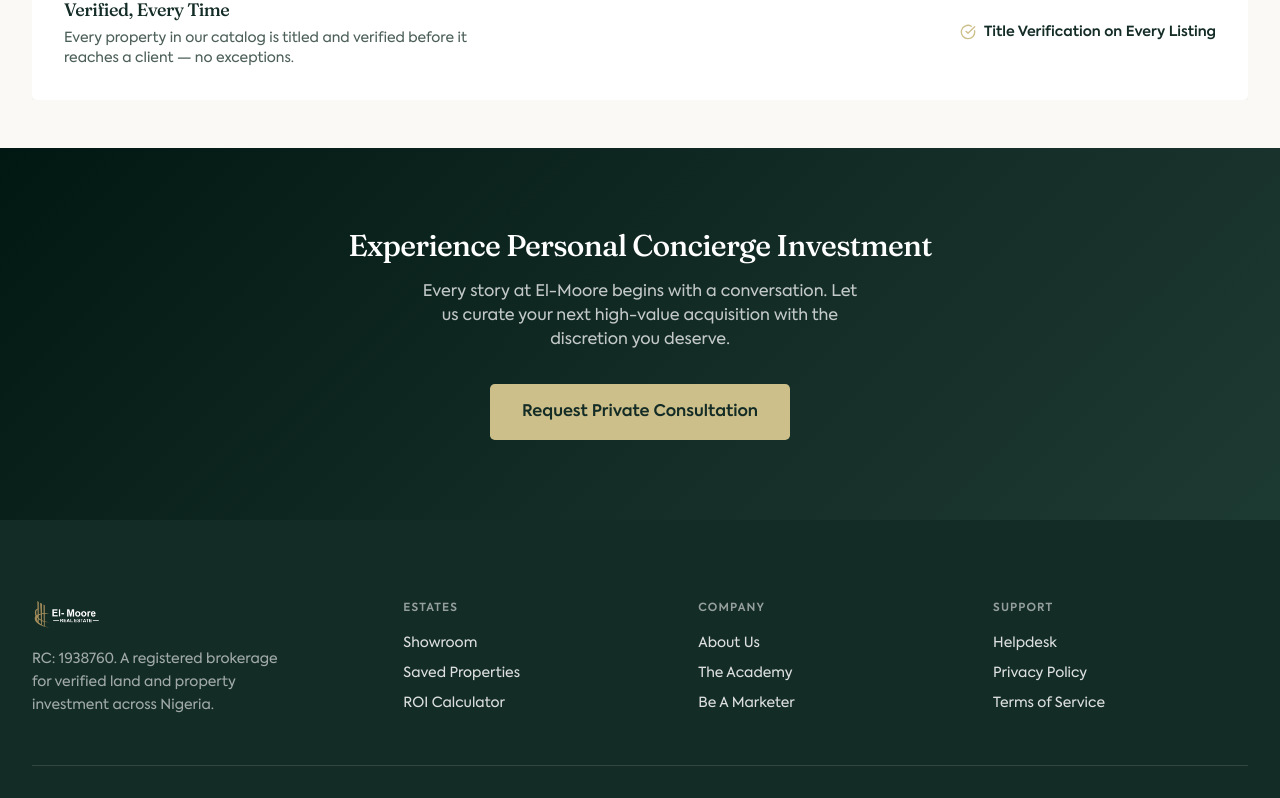
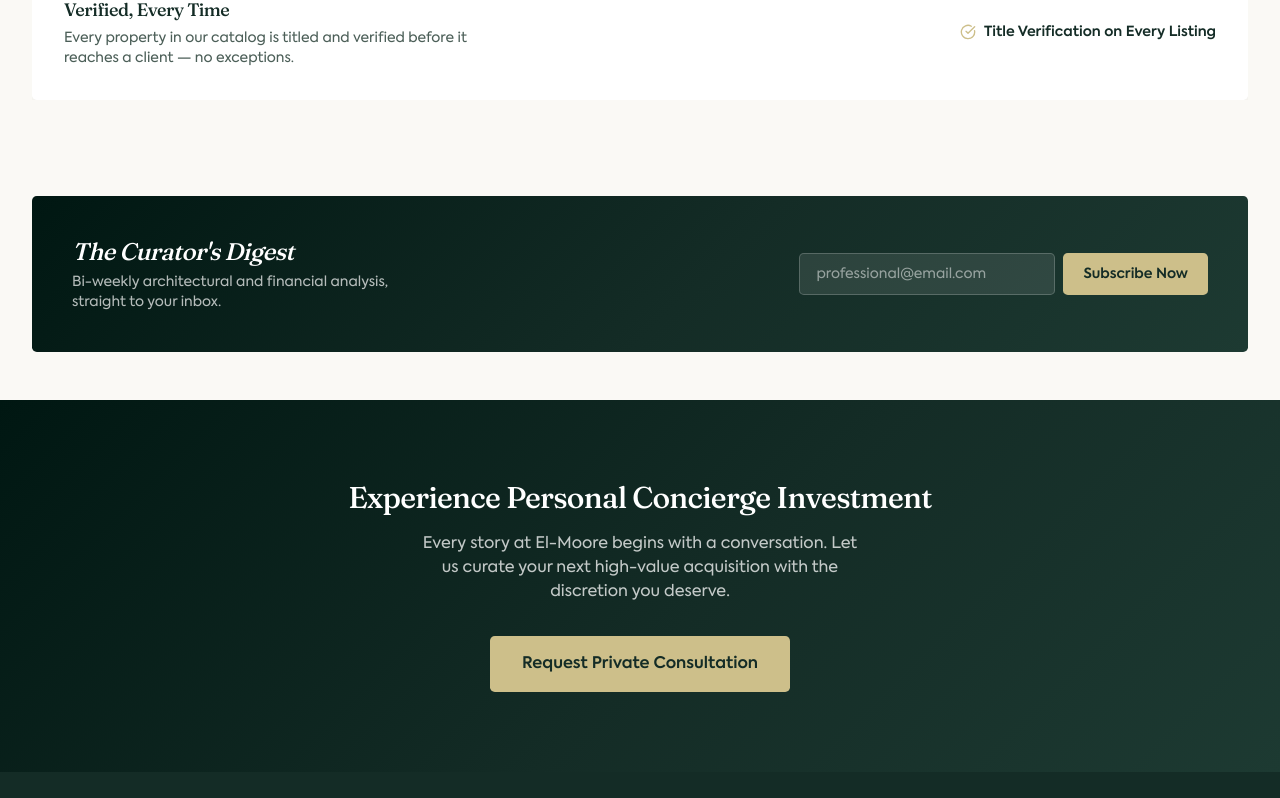
Before and after one commit to Hayotunday/el-moore, a Next.js app: page /about-us in a window 1280 px wide. Shown: the part 1995-2793 px from the top of the page. Built offline with nearby package versions, Linux system fonts and the light colour scheme; no server answers.

Commit message:
implemented newsletter subscription endpoints

```diff
--- a/app/(storefront)/about-us/page.tsx
+++ b/app/(storefront)/about-us/page.tsx
@@ -1,6 +1,11 @@
+"use client";
+
+import { useState } from "react";
 import { CheckCircle, Compass, ShieldCheck, TrendingUp } from "lucide-react";
 import Link from "next/link";
+import { toast } from "sonner";
 import ScrollReveal from "@/components/scroll-reveal";
+import { subscribe } from "@/lib/api/newsletter";
 
 const pillars = [
   {
@@ -28,6 +33,25 @@ const leadership = [
 ];
 
 export default function AboutUs() {
+  const [email, setEmail] = useState("");
+  const [subscribing, setSubscribing] = useState(false);
+
+  const handleSubscribe = async (e: React.FormEvent) => {
+    e.preventDefault();
+    const trimmed = email.trim();
+    if (!trimmed) return;
+    setSubscribing(true);
+    try {
+      await subscribe(trimmed);
+      toast.success("You're subscribed to The Curator's Digest.");
+      setEmail("");
+    } catch (err) {
+      toast.error(err instanceof Error ? err.message : "Could not subscribe. Please try again.");
+    } finally {
+      setSubscribing(false);
+    }
+  };
+
   return (
     <div className="flex flex-col items-center">
       {/* Hero */}
@@ -148,6 +172,39 @@ export default function AboutUs() {
         </ScrollReveal>
       </section>
 
+      {/* Newsletter */}
+      <section className="container py-12">
+        <ScrollReveal>
+          <div className="bg-gradient-green rounded-md p-10 flex flex-col md:flex-row items-center justify-between gap-6">
+            <div>
+              <h2 className="font-serif text-2xl font-medium italic mb-1 text-white">
+                The Curator&apos;s Digest
+              </h2>
+              <p className="text-sm text-white/70 max-w-xs">
+                Bi-weekly architectural and financial analysis, straight to your inbox.
+              </p>
+            </div>
+            <form onSubmit={handleSubscribe} className="flex gap-2 w-full md:w-auto">
+              <input
+                type="email"
+                required
+                placeholder="professional@email.com"
+                value={email}
+                onChange={(e) => setEmail(e.target.value)}
+                className="border border-white/20 rounded-md px-4 py-2.5 text-sm bg-white/10 text-white placeholder:text-white/50 flex-1 md:w-64 focus:outline-none focus:ring-1 focus:ring-gold"
+              />
+              <button
+                type="submit"
+                disabled={subscribing}
+                className="bg-gold text-secondary-foreground px-5 py-2.5 rounded-md text-sm font-semibold hover:opacity-90 transition-opacity active:scale-[0.97] whitespace-nowrap disabled:opacity-60"
+              >
+                {subscribing ? "Subscribing…" : "Subscribe Now"}
+              </button>
+            </form>
+          </div>
+        </ScrollReveal>
+      </section>
+
       {/* CTA */}
       <section className="bg-gradient-green w-full">
         <div className="container py-20 text-center">
--- a/app/(storefront)/blog/page.tsx
+++ b/app/(storefront)/blog/page.tsx
@@ -53,7 +53,8 @@ export default function Blog() {
     };
   }, []);
 
-  const handleSubscribe = async () => {
+  const handleSubscribe = async (e: React.FormEvent) => {
+    e.preventDefault();
     if (!email.trim()) return;
     setSubscribing(true);
     try {
@@ -361,22 +362,23 @@ export default function Blog() {
                 Receive our latest architectural and financial analysis directly in your inbox.
               </p>
             </div>
-            <div className="flex gap-2 w-full md:w-auto">
+            <form onSubmit={handleSubscribe} className="flex gap-2 w-full md:w-auto">
               <input
                 type="email"
+                required
                 placeholder="professional@email.com"
                 value={email}
                 onChange={(e) => setEmail(e.target.value)}
                 className="border border-white/20 rounded-md px-4 py-2.5 text-sm bg-white/10 text-white placeholder:text-white/50 flex-1 md:w-64 focus:outline-none focus:ring-1 focus:ring-gold"
               />
               <button
-                onClick={handleSubscribe}
+                type="submit"
                 disabled={subscribing}
                 className="bg-gold text-secondary-foreground px-5 py-2.5 rounded-md text-sm font-semibold hover:opacity-90 transition-opacity active:scale-[0.97] whitespace-nowrap disabled:opacity-60"
               >
                 {subscribing ? "Subscribing…" : "Subscribe Now"}
               </button>
-            </div>
+            </form>
           </div>
         </ScrollReveal>
       </section>
--- a/components/footer.tsx
+++ b/components/footer.tsx
@@ -1,6 +1,10 @@
 "use client";
 
+import { useState } from "react";
 import Link from "next/link";
+import { toast } from "sonner";
+import { subscribe } from "@/lib/api/newsletter";
+import ScrollReveal from "@/components/scroll-reveal";
 
 // The management/marketer portal is a separate deployment (a separate repo)
 // as of the storefront/dashboard split — point this at its real deployed URL.
@@ -34,12 +38,74 @@ const columns = [
 ];
 
 export default function Footer() {
+  const [email, setEmail] = useState("");
+  const [subscribing, setSubscribing] = useState(false);
+
+  const handleSubscribe = async (e: React.FormEvent) => {
+    e.preventDefault();
+    const trimmed = email.trim();
+    if (!trimmed) return;
+    setSubscribing(true);
+    try {
+      await subscribe(trimmed);
+      toast.success("You're subscribed to The Curator's Digest.");
+      setEmail("");
+    } catch (err) {
+      toast.error(
+        err instanceof Error
+          ? err.message
+          : "Could not subscribe. Please try again.",
+      );
+    } finally {
+      setSubscribing(false);
+    }
+  };
+
   return (
     <footer className="w-full bg-primary text-primary-foreground">
       <div className="container pt-20 pb-10">
+        {/* Newsletter */}
+        <div className="w-full bg-primary border-b border-white/12 py-12 mb-12">
+          <div className="w-full flex flex-wrap items-center justify-between gap-8">
+            <div className="">
+              <h2 className="font-serif text-2xl font-medium text-primary-foreground max-w-[22ch]">
+                The Curator&apos;s Digest
+              </h2>
+              <p className="mt-2 max-w-[34ch] text-sm text-primary-foreground/65">
+                Bi-weekly architectural and financial analysis, straight to your
+                inbox.
+              </p>
+            </div>
+            <form
+              onSubmit={handleSubscribe}
+              className="flex shrink-0 gap-2.5 max-sm:w-full max-sm:flex-col"
+            >
+              <input
+                type="email"
+                required
+                value={email}
+                onChange={(e) => setEmail(e.target.value)}
+                placeholder="professional@email.com"
+                className="min-w-64 rounded-md border border-white/25 bg-transparent px-5 py-3.5 text-sm text-white placeholder:text-white/45 focus:border-gold focus:outline-none max-sm:min-w-0"
+              />
+              <button
+                type="submit"
+                disabled={subscribing}
+                className="whitespace-nowrap rounded-md bg-gold px-6.5 py-3.5 text-sm font-bold text-secondary-foreground transition-colors hover:bg-gold/90 disabled:opacity-60"
+              >
+                {subscribing ? "Subscribing…" : "Subscribe"}
+              </button>
+            </form>
+          </div>
+        </div>
+
         <div className="grid grid-cols-2 gap-10 border-b border-white/12 pb-12 md:grid-cols-[1.3fr_1fr_1fr_1fr]">
           <div>
-            <img src="/assets/el-moore-1.png" alt="El-Moore Logo" className="h-8 w-auto mb-4" />
+            <img
+              src="/assets/el-moore-1.png"
+              alt="El-Moore Logo"
+              className="h-8 w-auto mb-4"
+            />
             <p className="max-w-[26ch] text-sm leading-relaxed text-primary-foreground/60">
               RC: 1938760. A registered brokerage for verified land and property
               investment across Nigeria.
@@ -65,7 +131,8 @@ export default function Footer() {
           ))}
         </div>
         <p className="pt-8 text-center text-[0.78rem] text-primary-foreground/50">
-          © {new Date().getFullYear()} El-Moore Real Estate. All rights reserved.
+          &copy; {new Date().getFullYear()} El-Moore Real Estate. All rights
+          reserved.
         </p>
       </div>
     </footer>
```
Also changed, not shown: app/(storefront)/page.tsx (+12 -58 lines).
